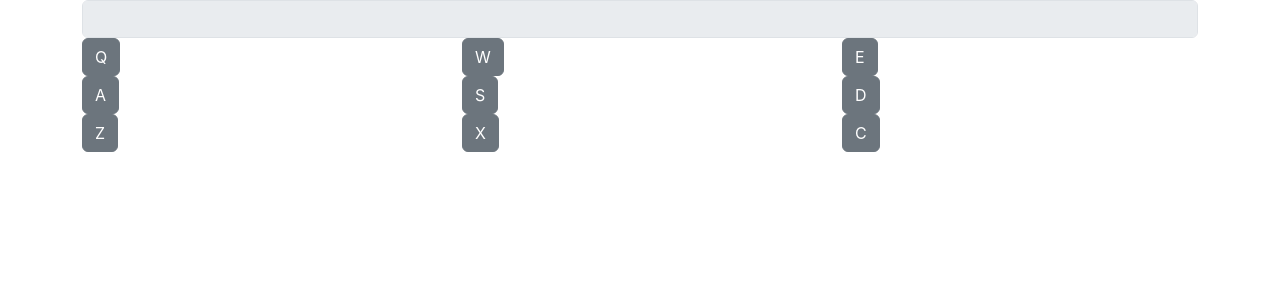
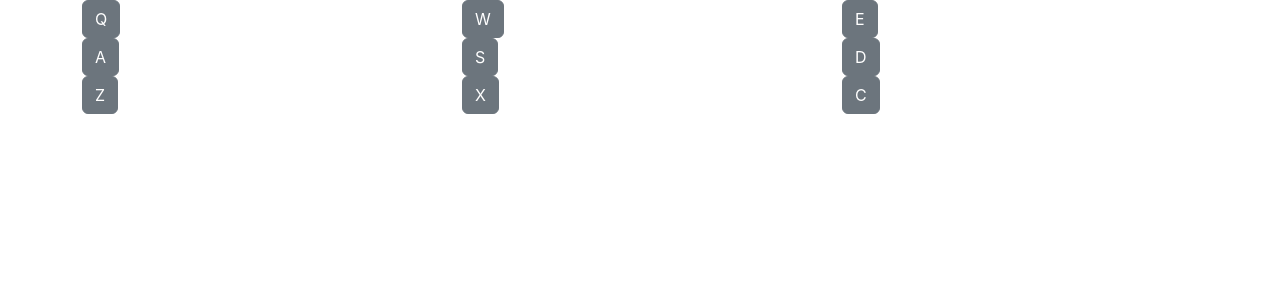
Before and after one commit to devinmcmanus/drum-machine, a React (Create React App) app: page / in a window 1280 px wide. Shown: the top 300 px of the page. Built offline with nearby package versions, Linux system fonts and the light colour scheme.

Commit message:
Removed text box in Display component

```diff
--- a/src/Display.js
+++ b/src/Display.js
@@ -5,7 +5,7 @@ class Display extends React.Component {
     render() {
         return (
             <div id='display'>
-                <input type='text' className='form-control' disabled='disabled' value={this.props.nowPlaying} />
+                {this.props.nowPlaying}
             </div>
         );
     }
```
